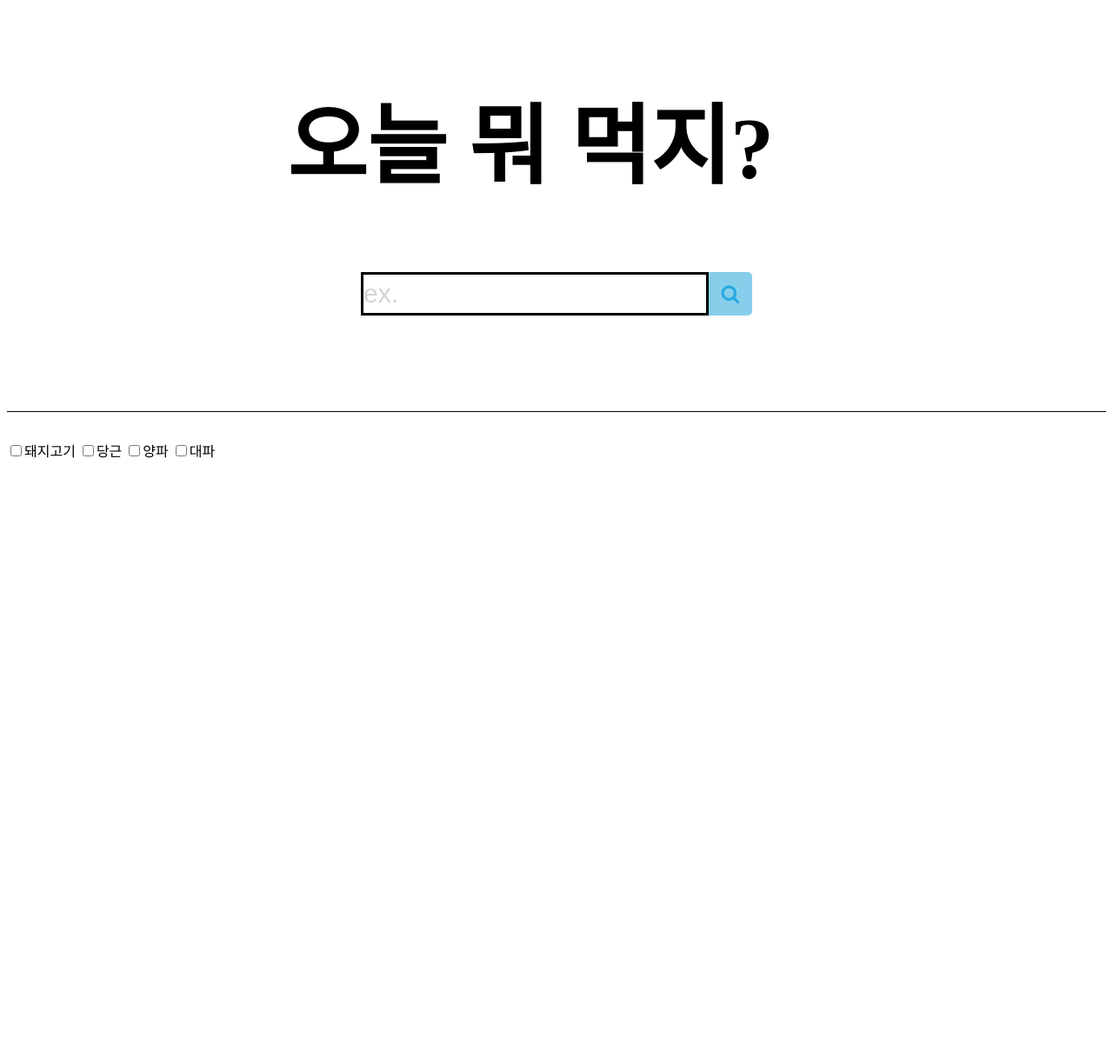
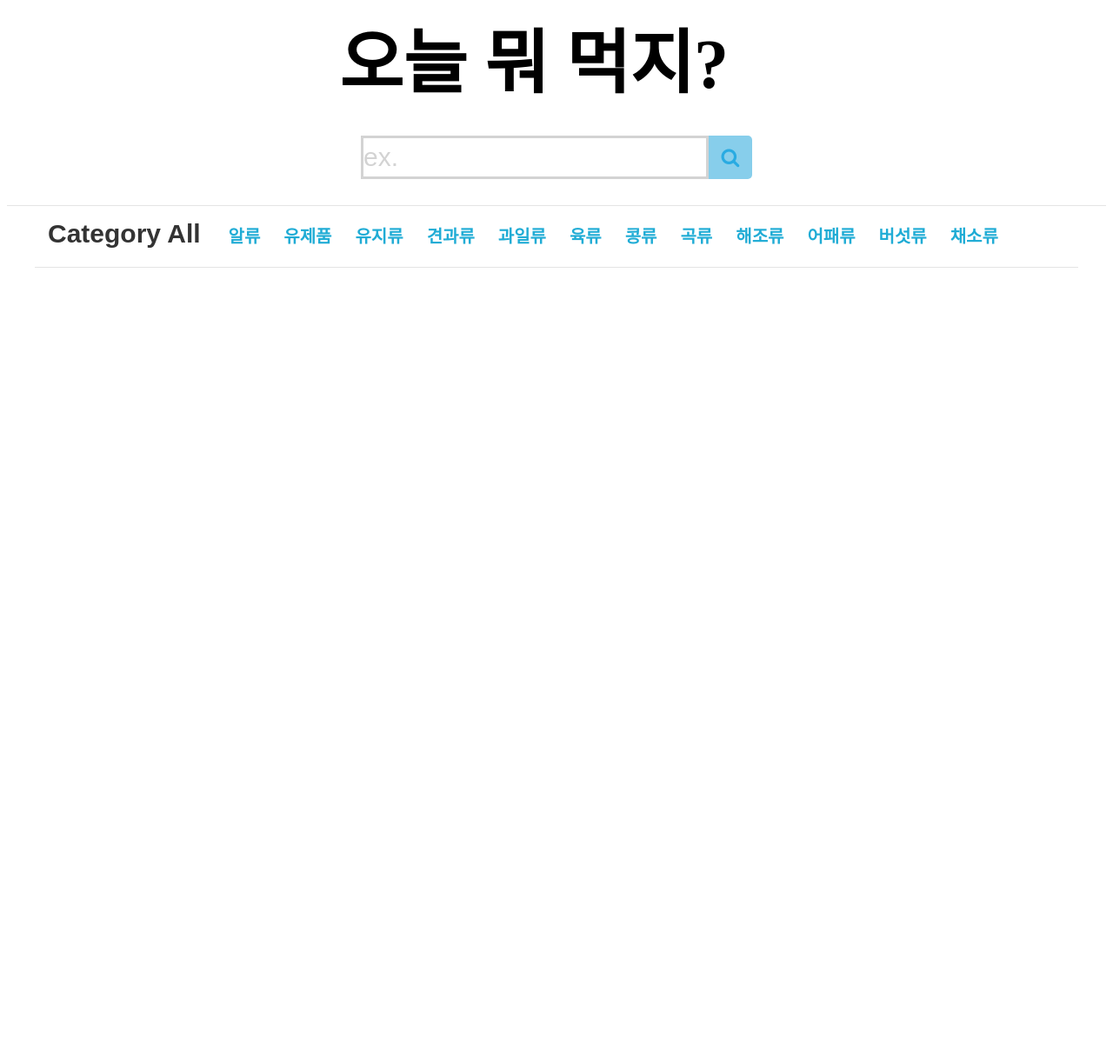
Before and after one commit to TJKIMaejin/WebProject, a Flask app: page / in a window 1280 px wide. Shown: the whole page at 87% size. Before the commit the page ends 527 px from the top, so only its background shows below. Run offline with Flask 2, Linux system fonts and the light colour scheme; some libraries are stand-ins or nearby versions.

Commit message:
희아짱

```diff
--- a/css/cs.css
+++ b/css/cs.css
@@ -1,8 +1,7 @@
 html {background:white;}
-	h1 {width: 620px; margin: 0 auto; padding-top: 5rem; font-size: 100px;}
-	.search {width: 450px; margin: 0 auto; padding-top: 5rem;}
-	.line {height: 0px; margin: 0 auto; padding-bottom: 10rem; border-bottom: 1px solid;}
-	.check {padding-top: 2rem;}
+h1 {width: 500px; margin: 0 auto; font-size: 80px;}
+.search {width: 450px; margin: 0 auto; padding-top: 2rem;}
+.line {height: 0px; margin: 0 auto; padding-bottom: 5rem; border-bottom: 1px solid #e4e4e4;}
 .search input {
 	position: relative;
 	font-size: 30px;
@@ -21,11 +20,9 @@ html {background:white;}
 	display: inline-block;
 	float: right;
 }
-
-	.search input:-ms-input-placeholdr {color:lightgrey;}
+.search input {color:lightgrey;}
 .search input::-webkit-input-placeholder {color: lightgrey;}
 .search input:-ms-input-placeholder {color: lightgrey;}
-
 .search input:focus + button {
   	-webkit-transform: translate(0, 0);
     -ms-transform: translate(0, 0);
@@ -41,7 +38,6 @@ html {background:white;}
     transition-duration: 0.3s;
 	color: #fff;
 }
-
 .search button {
   	z-index: 1;
   	width: 50px;
@@ -55,7 +51,6 @@ html {background:white;}
   	-webkit-transition-duration: 0.3s;
     transition-duration: 0.3s;
 }
-
 .fa-search {
   	font-size: 1.4rem;
   	color: #29abe2;
@@ -69,3 +64,306 @@ html {background:white;}
   	-webkit-transition: all 0.1s ease-in-out;
     transition: all 0.1s ease-in-out;
 }
+.s_category {
+	-webkit-tap-highlight-color: rgba(0, 0, 0, 0);
+	font-family: 'Noto Sans KR', sans-serif;
+	font-size: 25px;
+	line-height: 0;
+	color: #333;
+	box-sizing: border-box;
+	border-bottom: 1px solid #e4e4e4;
+	padding: 25px 0;
+	width: 1200px;
+	margin: 0 auto
+}
+.s_category_tit {
+	display:inline;
+	font-size: 30px;
+	padding: 0px 15px;
+	font-weight: bold;
+}
+
+.b1{
+	display: inline;
+	font-family: 'Noto Sans KR', sans-serif;
+	list-style: none;
+	font-weight: bold;
+	box-sizing: border-box;
+	outline: 0;
+	text-decoration: none;
+	font-size: 20px;
+	padding: 0px 10px;
+	text-align: left;
+	line-height: 1;
+	color: #20acd5;
+	overflow: hidden;
+}
+.b1:hover, .close:hover {
+	cursor: pointer;
+}
+.close {
+	display: inline;
+	font-family: 'Noto Sans KR', sans-serif;
+	list-style: none;
+	font-weight: bold;
+	box-sizing: border-box;
+	outline: 0;
+	text-decoration: none;
+	font-size: 22px;
+	padding: 0px 10px;
+	text-align: left;
+	line-height: 1;
+	color: blue;
+  }
+.b1_board{
+	font-family: '돋움';
+	font-size: 13px;
+	text-align: center;
+	width: 1000px;
+	margin: 20px auto;
+	margin-top: 0px;
+	margin-bottom: 0px;
+	height: 300px;
+	background: #E0FFFF;
+	visibility: hidden;
+}
+.b1_list {
+	float: left;
+}
+.b1_list input{
+	margin: 30px 5px 0px 30px;
+}
+.b1_list input:hover {
+	text-decoration:underline;
+	cursor:pointer;
+}
+.bt {
+	margin: 170px 50px 5px;
+}
+
+.b2{
+	display: inline;
+	font-family: 'Noto Sans KR', sans-serif;
+	list-style: none;
+	font-weight: bold;
+	box-sizing: border-box;
+	outline: 0;
+	text-decoration: none;
+	font-size: 20px;
+	padding: 0px 10px;
+	text-align: left;
+	line-height: 1;
+	color: #20acd5;
+	overflow: hidden;
+}
+.b2:hover, .close:hover {
+	cursor: pointer;
+}
+.b2_board{
+	font-family: '돋움';
+	font-size: 13px;
+	text-align: center;
+	width: 1000px;
+	margin: 20px auto;
+	margin-top: 0px;
+	margin-bottom: 0px;
+	height: 300px;
+	background: #E0FFFF;
+	visibility: hidden;
+}
+.b2_list {
+	float: left;
+}
+.b2_list input{
+	margin: 30px 5px 0px 30px;
+}
+.b2_list input:hover {
+	text-decoration:underline;
+	cursor:pointer;
+}
+
+.b3{
+	display: inline;
+	font-family: 'Noto Sans KR', sans-serif;
+	list-style: none;
+	font-weight: bold;
+	box-sizing: border-box;
+	outline: 0;
+	text-decoration: none;
+	font-size: 20px;
+	padding: 0px 10px;
+	text-align: left;
+	line-height: 1;
+	color: #20acd5;
+	overflow: hidden;
+}
+.b3:hover, .close:hover {
+	cursor: pointer;
+}
+.b3_board{
+	font-family: '돋움';
+	font-size: 13px;
+	text-align: center;
+	width: 1000px;
+	margin: 20px auto;
+	margin-top: 0px;
+	margin-bottom: 0px;
+	height: 300px;
+	background: #E0FFFF;
+	visibility: hidden;
+}
+.b3_list {
+	float: left;
+}
+.b3_list input{
+	margin: 30px 5px 0px 30px;
+}
+.b3_list input:hover {
+	text-decoration:underline;
+	cursor:pointer;
+}
+
+.b4{
+	display:inline;
+	-webkit-tap-highlight-color: rgba(0, 0, 0, 0);
+font-family: 'Noto Sans KR', sans-serif;
+list-style: none;
+font-weight: bold;
+box-sizing: border-box;
+outline: 0;
+text-decoration: none;
+font-size: 20px;
+padding: 0px 10px;
+text-align: left;
+
+line-height: 1;
+color: #20acd5;
+}
+.b5{
+	display:inline;
+	-webkit-tap-highlight-color: rgba(0, 0, 0, 0);
+font-family: 'Noto Sans KR', sans-serif;
+list-style: none;
+font-weight: bold;
+box-sizing: border-box;
+outline: 0;
+text-decoration: none;
+font-size: 20px;
+padding: 0px 10px;
+text-align: left;
+
+line-height: 1;
+color: #20acd5;
+}
+.b6{
+	display:inline;
+	-webkit-tap-highlight-color: rgba(0, 0, 0, 0);
+font-family: 'Noto Sans KR', sans-serif;
+list-style: none;
+font-weight: bold;
+box-sizing: border-box;
+outline: 0;
+text-decoration: none;
+font-size: 20px;
+padding: 0px 10px;
+text-align: left;
+
+line-height: 1;
+color: #20acd5;
+}
+.b7{
+	display:inline;
+	-webkit-tap-highlight-color: rgba(0, 0, 0, 0);
+font-family: 'Noto Sans KR', sans-serif;
+list-style: none;
+font-weight: bold;
+box-sizing: border-box;
+outline: 0;
+text-decoration: none;
+font-size: 20px;
+padding: 0px 10px;
+text-align: left;
+
+line-height: 1;
+color: #20acd5;
+}
+.b8{
+	display:inline;
+	-webkit-tap-highlight-color: rgba(0, 0, 0, 0);
+font-family: 'Noto Sans KR', sans-serif;
+list-style: none;
+font-weight: bold;
+box-sizing: border-box;
+outline: 0;
+text-decoration: none;
+font-size: 20px;
+padding: 0px 10px;
+text-align: left;
+
+line-height: 1;
+color: #20acd5;
+}
+.b9{
+	display:inline;
+	-webkit-tap-highlight-color: rgba(0, 0, 0, 0);
+font-family: 'Noto Sans KR', sans-serif;
+list-style: none;
+font-weight: bold;
+box-sizing: border-box;
+outline: 0;
+text-decoration: none;
+font-size: 20px;
+padding: 0px 10px;
+text-align: left;
+
+line-height: 1;
+color: #20acd5;
+}
+.b10{
+	display:inline;
+	-webkit-tap-highlight-color: rgba(0, 0, 0, 0);
+font-family: 'Noto Sans KR', sans-serif;
+list-style: none;
+font-weight: bold;
+box-sizing: border-box;
+outline: 0;
+text-decoration: none;
+font-size: 20px;
+padding: 0px 10px;
+text-align: left;
+
+line-height: 1;
+color: #20acd5;
+}
+.b11{
+	display:inline;
+	-webkit-tap-highlight-color: rgba(0, 0, 0, 0);
+font-family: 'Noto Sans KR', sans-serif;
+list-style: none;
+font-weight: bold;
+box-sizing: border-box;
+outline: 0;
+text-decoration: none;
+font-size: 20px;
+padding: 0px 10px;
+text-align: left;
+
+line-height: 1;
+color: #20acd5;
+}
+.b12{
+	display:inline;
+	-webkit-tap-highlight-color: rgba(0, 0, 0, 0);
+font-family: 'Noto Sans KR', sans-serif;
+list-style: none;
+font-weight: bold;
+box-sizing: border-box;
+outline: 0;
+text-decoration: none;
+font-size: 20px;
+padding: 0px 10px;
+text-align: left;
+
+line-height: 1;
+color: #20acd5;
+}
--- a/templates/index.html
+++ b/templates/index.html
@@ -5,6 +5,7 @@
 	<link rel="stylesheet" type="text/css" href="https://maxcdn.bootstrapcdn.com/font-awesome/4.7.0/css/font-awesome.min.css">
 	<link rel="stylesheet" type="text/css" href="path/css/font-awesome.min.css">
 	<link rel="stylesheet" type="text/css" href="../css/cs.css">
+	<script type="text/javascript" src="http://ajax.googleapis.com/ajax/libs/jquery/1.4.3/jquery.min.js"></script>
 </head>
 
 <!-- ajax 관련 코드 (by.세일) 건들지 말 것  -->
@@ -36,24 +37,156 @@
 
 </script>
 
+
 <body>
 	<h1>오늘 뭐 먹지?</h1>
-	<form>
+	<form action='http://google.com'>
 		<div class="search">
 			<input type="search" placeholder="ex.">
-			<button type="submit" value="submit">
+			<button type="button" onclick="location.href='http://google.com' ">
 				<i class="fa fa-search"></i>
 			</button>
 		</div>
 	</form>
 	<div class="line"></div>
+
 	<form>
-		<div class="check">
-			<input type="checkbox" name="ingredient" value="pork">돼지고기
-			<input type="checkbox" name="ingredient" value="carrot">당근
-			<input type="checkbox" name="ingredient" value="onion">양파
-			<input type="checkbox" name="ingredient" value="greenonoion">대파
+		<div class="s_category">
+			<span class="s_category_tit">Category All</span>
+			<span class="b1">알류</span>
+			<span class="b2">유제품</span>
+			<span class="b3">유지류</span>
+			<span class="b4">견과류</span>
+			<span class="b5">과일류</span>
+			<span class="b6">육류</span>
+			<span class="b7">콩류</span>
+			<span class="b8">곡류</span>
+			<span class="b9">해조류</span>
+			<span class="b10">어패류</span>
+			<span class="b11">버섯류</span>
+			<span class="b12">채소류</span>
+		</div>
+		<div class="b1_board">
+			<div class="b1_list">
+				<input type="checkbox" name="b1_list" value="1">재료1
+				<input type="checkbox" name="b1_list" value="2">재료2
+				<input type="checkbox" name="b1_list" value="3">재료3
+				<input type="checkbox" name="b1_list" value="4">재료4
+				<input type="checkbox" name="b1_list" value="5">재료5
+				<input type="checkbox" name="b1_list" value="6">재료6
+				<input type="checkbox" name="b1_list" value="7">재료7
+				<input type="checkbox" name="b1_list" value="8">재료8
+				<input type="checkbox" name="b1_list" value="9">재료9
+				<input type="checkbox" name="b1_list" value="10">재료10
+			</div>
+			<div class="b1_list">
+				<input type="checkbox" name="b1_list" value="11">재료11
+				<input type="checkbox" name="b1_list" value="12">재료12
+				<input type="checkbox" name="b1_list" value="13">재료13
+				<input type="checkbox" name="b1_list" value="14">재료14
+				<input type="checkbox" name="b1_list" value="15">재료15
+				<input type="checkbox" name="b1_list" value="16">재료16
+				<input type="checkbox" name="b1_list" value="17">재료17
+				<input type="checkbox" name="b1_list" value="18">재료18
+				<input type="checkbox" name="b1_list" value="19">재료19
+				<input type="checkbox" name="b1_list" value="20">재료20
+			</div>
+			<button class="bt">제출하기</button>
+		</div>
+		<div class="b2_board">
+			<div class="b2_list">
+				<input type="checkbox" name="b2_list" value="1">재료1
+				<input type="checkbox" name="b2_list" value="2">재료2
+				<input type="checkbox" name="b2_list" value="3">재료3
+				<input type="checkbox" name="b2_list" value="4">재료4
+				<input type="checkbox" name="b2_list" value="5">재료5
+				<input type="checkbox" name="b2_list" value="6">재료6
+				<input type="checkbox" name="b2_list" value="7">재료7
+				<input type="checkbox" name="b2_list" value="8">재료8
+				<input type="checkbox" name="b2_list" value="9">재료9
+				<input type="checkbox" name="b2_list" value="10">재료10
+			</div>
+			<div class="b2_list">
+				<input type="checkbox" name="b2_list" value="11">재료11
+				<input type="checkbox" name="b2_list" value="12">재료12
+				<input type="checkbox" name="b2_list" value="13">재료13
+				<input type="checkbox" name="b2_list" value="14">재료14
+				<input type="checkbox" name="b2_list" value="15">재료15
+				<input type="checkbox" name="b2_list" value="16">재료16
+				<input type="checkbox" name="b2_list" value="17">재료17
+				<input type="checkbox" name="b2_list" value="18">재료18
+				<input type="checkbox" name="b2_list" value="19">재료19
+				<input type="checkbox" name="b2_list" value="20">재료20
+			</div>
+			<button class="bt">제출하기</button>
+		</div>
+		<div class="b3_board">
+			<div class="b3_list">
+				<input type="checkbox" name="b3_list" value="1">재료1
+				<input type="checkbox" name="b3_list" value="2">재료2
+				<input type="checkbox" name="b3_list" value="3">재료3
+				<input type="checkbox" name="b3_list" value="4">재료4
+				<input type="checkbox" name="b3_list" value="5">재료5
+				<input type="checkbox" name="b3_list" value="6">재료6
+				<input type="checkbox" name="b3_list" value="7">재료7
+				<input type="checkbox" name="b3_list" value="8">재료8
+				<input type="checkbox" name="b3_list" value="9">재료9
+				<input type="checkbox" name="b3_list" value="10">재료10
+			</div>
+			<div class="b3_list">
+				<input type="checkbox" name="b3_list" value="11">재료11
+				<input type="checkbox" name="b3_list" value="12">재료12
+				<input type="checkbox" name="b3_list" value="13">재료13
+				<input type="checkbox" name="b3_list" value="14">재료14
+				<input type="checkbox" name="b3_list" value="15">재료15
+				<input type="checkbox" name="b3_list" value="16">재료16
+				<input type="checkbox" name="b3_list" value="17">재료17
+				<input type="checkbox" name="b3_list" value="18">재료18
+				<input type="checkbox" name="b3_list" value="19">재료19
+				<input type="checkbox" name="b3_list" value="20">재료20
+			</div>
+			<button class="bt">제출하기</button>
 		</div>
 	</form>
+	<script>
+		$(document).ready(function()
+		{
+			$('.b1').click(function(){
+				if($('.b1').hasClass('b1')){
+					$('.b1').addClass('close').removeClass('b1');
+       				$('.b1_board').css('visibility', 'visible');}
+				else if($('.close').hasClass('close')){
+					$('.close').addClass('b1').removeClass('close');
+       				$('.b1_board').css('visibility', 'hidden');
+				}
+			});
+		});
+
+		$(document).ready(function()
+		{
+			$('.b2').click(function(){
+				if($('.b2').hasClass('b2')){
+					$('.b2').addClass('close').removeClass('b2');
+       				$('.b2_board').css('visibility', 'visible');}
+				else if($('.close').hasClass('close')){
+					$('.close').addClass('b2').removeClass('close');
+       				$('.b2_board').css('visibility', 'hidden');
+				}
+			});
+		});
+
+		$(document).ready(function()
+		{
+			$('.b3').click(function(){
+				if($('.b3').hasClass('b3')){
+					$('.b3').addClass('close').removeClass('b3');x
+       				$('.b3_board').css('visibility', 'visible');}
+				else if($('.close').hasClass('close')){
+					$('.close').addClass('b2').removeClass('close');
+       				$('.b3_board').css('visibility', 'hidden');
+				}
+			});
+		});
+	</script>
 </body>
 </html>
```
Lines whose indentation alone changed are shown as unchanged.
